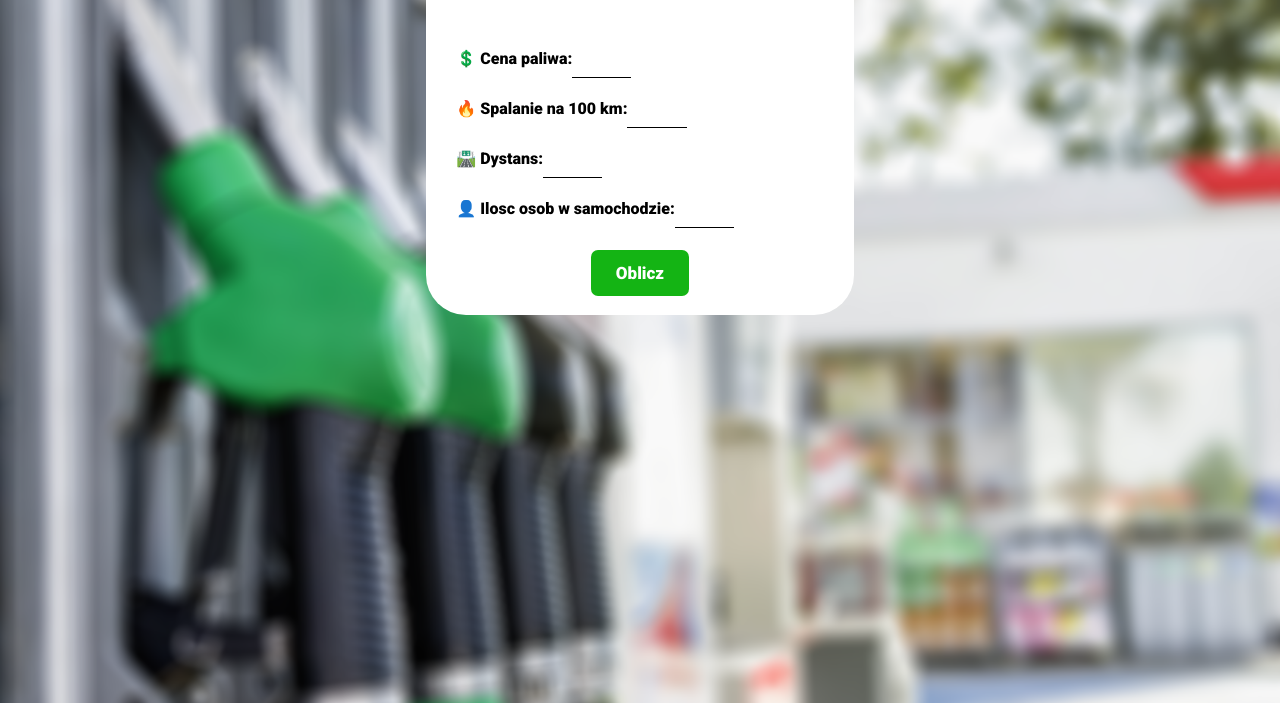
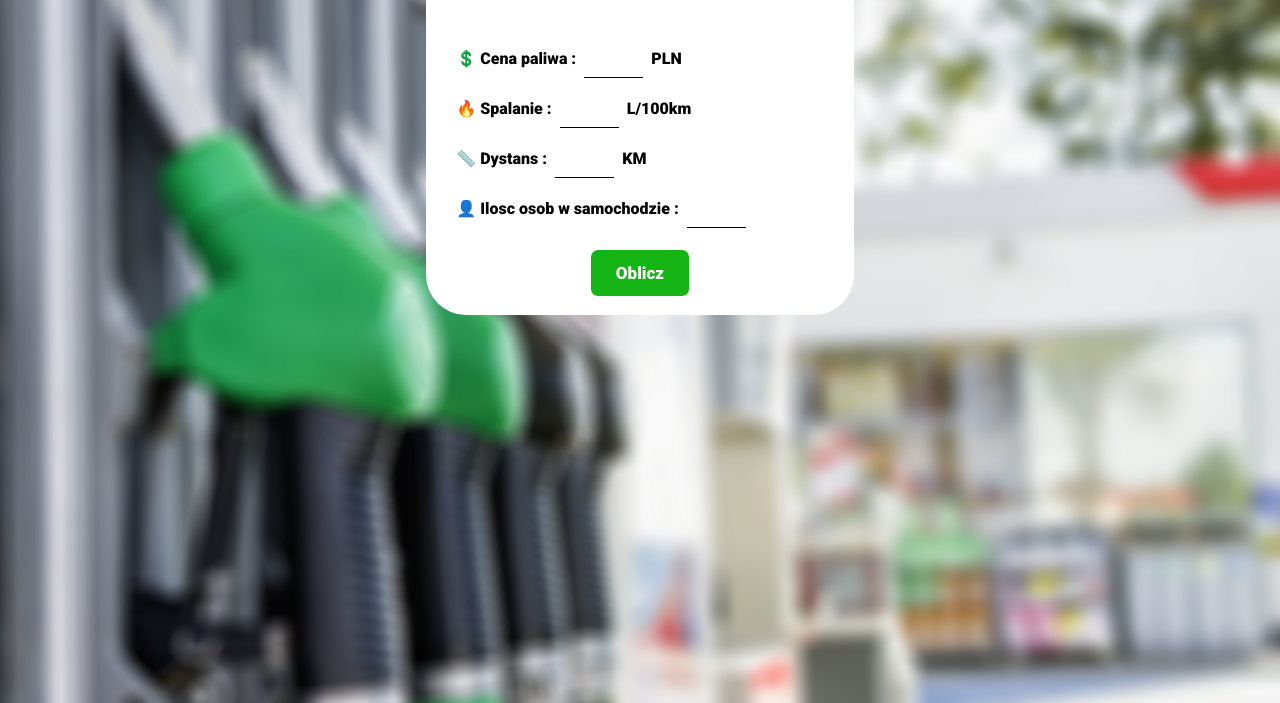
Before and after one commit to Reptile002/Reptile002.github.io, a plain HTML site: page index.html in a window 1280 px wide. Shown: the part 97-800 px from the top of the page. Drawn offline with Linux system fonts and the light colour scheme.

Commit message:
Update index.html

```diff
--- a/index.html
+++ b/index.html
@@ -10,6 +10,9 @@
 </head>
 <body>
 
+    <script async src="https://pagead2.googlesyndication.com/pagead/js/adsbygoogle.js?client=ca-pub-2054897504227642"
+    crossorigin="anonymous"></script>
+
     <div class="howMuchToPay">
 
         <div class="text">
@@ -18,19 +21,22 @@
 
         <form>
             <div class="Input">
-                <label>💲 Cena paliwa: </label>
+                <label>💲 Cena paliwa : &nbsp</label>
                 <input class="inputField" type="number" id="fuelCost" name="fuelCost" >
+                <label>&nbsp PLN</label>
             </div>
             <div class="Input">
-                <label>🔥 Spalanie na 100 km: </label>
+                <label>🔥 Spalanie : &nbsp</label>
                 <input class="inputField" type="number" id="consumption" name="consumption" >
+                <label>&nbsp L/100km</Label></label>
             </div>
             <div class="Input">
-                <label>🛣️ Dystans:</label>
+                <label>📏 Dystans : &nbsp</label>
                 <input class="inputField" type="number" id="distance" name="distance" >
+                <label>&nbsp KM</label>
             </div>
             <div class="Input">
-                <label>👤 Ilosc osob w samochodzie:</label>
+                <label>👤 Ilosc osob w samochodzie : &nbsp</label>
                 <input class="inputField" type="number" id="pplInCar" name="pplInCar" >
             </div>
             <div class="flex">
@@ -41,5 +47,9 @@
 
           <div id="result" class="result"></div>
     </div>
+
+    <script async src="https://pagead2.googlesyndication.com/pagead/js/adsbygoogle.js?client=ca-pub-2054897504227642"
+    crossorigin="anonymous"></script>
+
 </body>
 </html>
```
